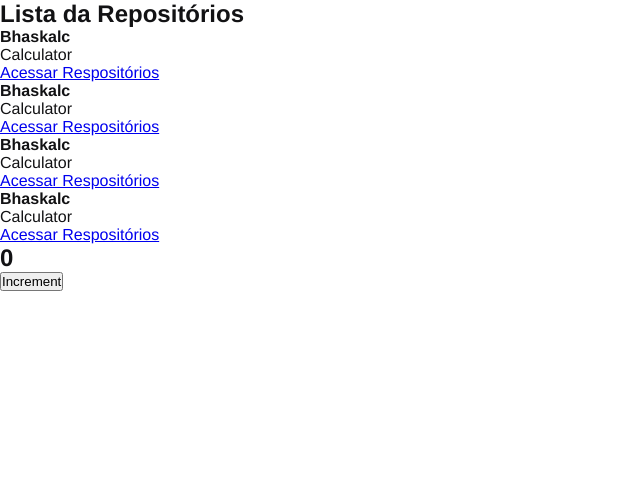
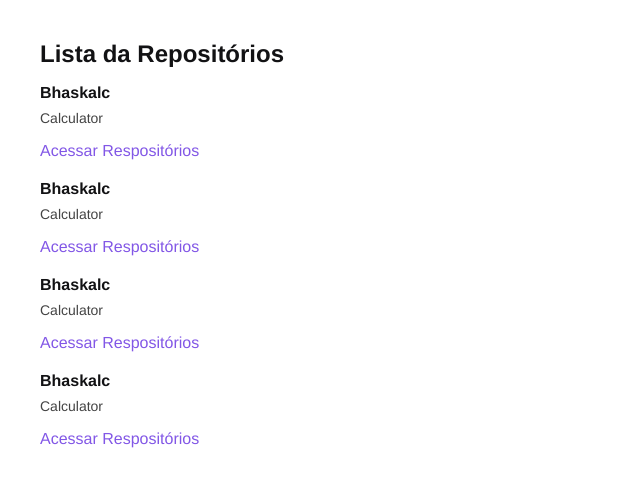
Before and after one commit to ruymon/github_explorer, a React app: page / in a window 1280 px wide. Shown: the top 486 px of the page, without its empty margins (0-640 px from the left). Built offline with nearby package versions, Linux system fonts and the light colour scheme.

Commit message:
:lipstick: Style Respositories / :fire: Remove Counter

```diff
--- a/package.json
+++ b/package.json
@@ -16,11 +16,13 @@
     "@babel/core": "^7.13.14",
     "@babel/preset-env": "^7.13.12",
     "@babel/preset-react": "^7.13.13",
+    "@pmmmwh/react-refresh-webpack-plugin": "^0.4.3",
     "babel-loader": "^8.2.2",
     "cross-env": "^7.0.3",
     "css-loader": "^5.2.1",
     "html-webpack-plugin": "^5.3.1",
     "node-sass": "^5.0.0",
+    "react-refresh": "^0.10.0",
     "sass-loader": "^11.0.1",
     "style-loader": "^2.0.0",
     "webpack": "^5.28.0",
--- a/src/App.jsx
+++ b/src/App.jsx
@@ -1,12 +1,8 @@
-import { Counter } from './components/Counter';
 import { RepositoryList } from './components/RepositoryList';
 import './styles/global.scss';
 
 export function App() {
     return (
-        <>
-            <RepositoryList />
-            <Counter />
-        </>
+        <RepositoryList />
     );
 }
--- a/src/components/Counter.jsx
+++ /dev/null
@@ -1,18 +0,0 @@
-import { useState } from 'react';
-
-export function Counter() {
-    const [counter, setCounter] = useState(0);
-
-    function increment() {
-        setCounter(counter + 1);
-    }
-
-    return (
-        <div>
-            <h2>{counter}</h2>
-            <button type="button" onClick={increment}>
-                Increment
-            </button>
-        </div>
-    );
-}
--- a/src/components/RepositoryList.jsx
+++ b/src/components/RepositoryList.jsx
@@ -1,4 +1,6 @@
 import { RepositoryItem } from "./RespositoryItem";
+
+import '../styles/repositories.scss';
 
 const repository = {
     name: "Bhaskalc",
--- /dev/null
+++ b/src/styles/repositories.scss
@@ -0,0 +1,31 @@
+section.repository-list {
+    margin: 40px;
+
+    h1 {
+        margin-bottom: 16px;
+    }
+
+    ul {
+        list-style: none;
+
+        li {
+            & + li {
+                margin-top: 20px;
+            }
+
+            p {
+                font-size: 14px;
+                color: #444;
+                margin-top: 8px;
+            }
+
+            a {
+                display: inline-block;
+                margin-top: 16px;
+                text-decoration: none;
+                color: #8257e6;
+
+            }
+        }
+    }
+}
--- a/webpack.config.js
+++ b/webpack.config.js
@@ -1,5 +1,6 @@
 const path = require('path')
 const HtmlWebpackPlugin = require('html-webpack-plugin')
+const ReactRefreshWebpackPlugin = require('@pmmmwh/react-refresh-webpack-plugin')
 
 const isDevelopment = process.env.NODE_ENV !== 'production';
 
@@ -15,19 +16,28 @@
         extensions: ['.js', '.jsx'],
     },
     devServer: {
-        contentBase: path.resolve(__dirname, 'public', 'index.html')
+        contentBase: path.resolve(__dirname, 'public', 'index.html'),
+        hot: true,
     },
     plugins: [
+        isDevelopment && new ReactRefreshWebpackPlugin(),
         new HtmlWebpackPlugin({
             template: path.resolve(__dirname, 'public', 'index.html')
         })
-    ],
+    ].filter(Boolean),
     module: {
         rules: [
             {
                 test: /\.jsx$/,
                 exclude: /node_modules/,
-                use: 'babel-loader',
+                use: {
+                    loader: 'babel-loader',
+                    options: {
+                        plugins: [
+                            isDevelopment && require.resolve('react-refresh/babel')
+                        ].filter(Boolean)
+                    }
+                },
             },
             {
                 test: /\.scss$/,
```
Also changed, not shown: 1 other file (tests, documents, lock files or other folders).
